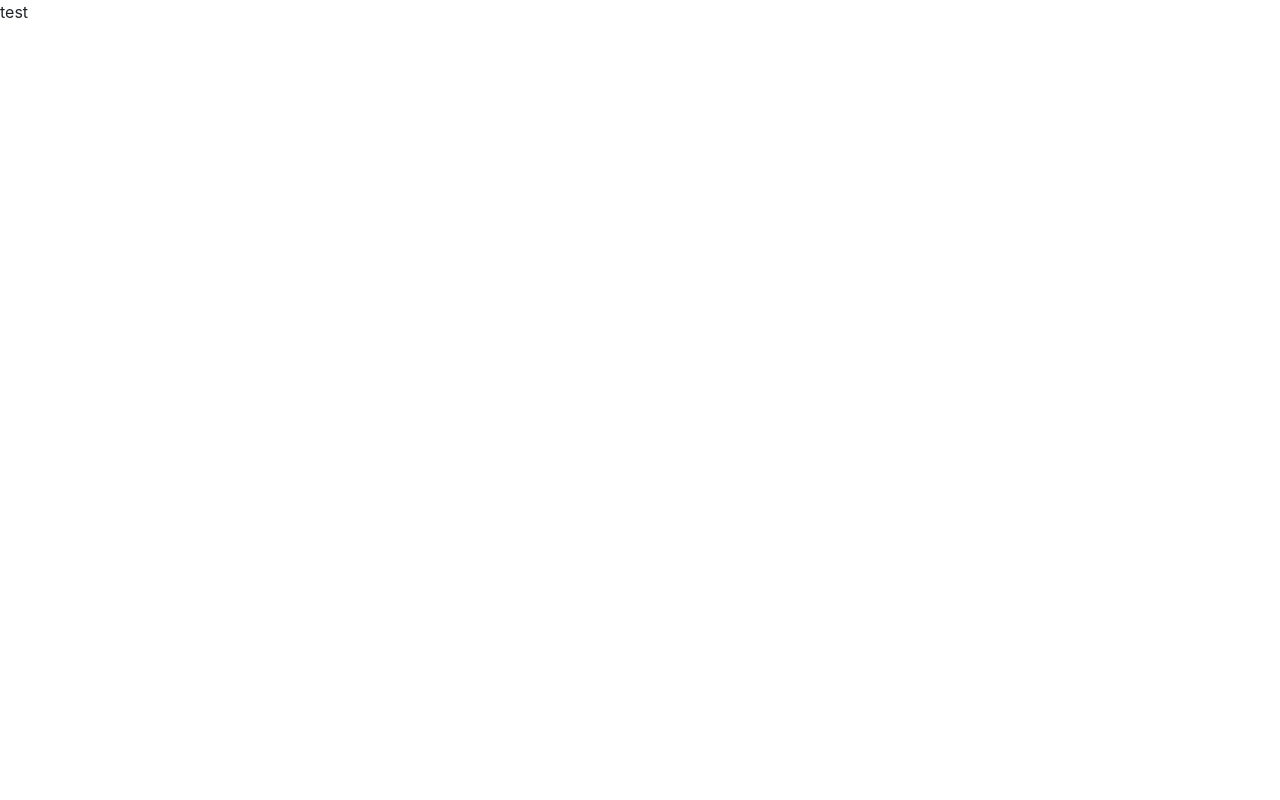
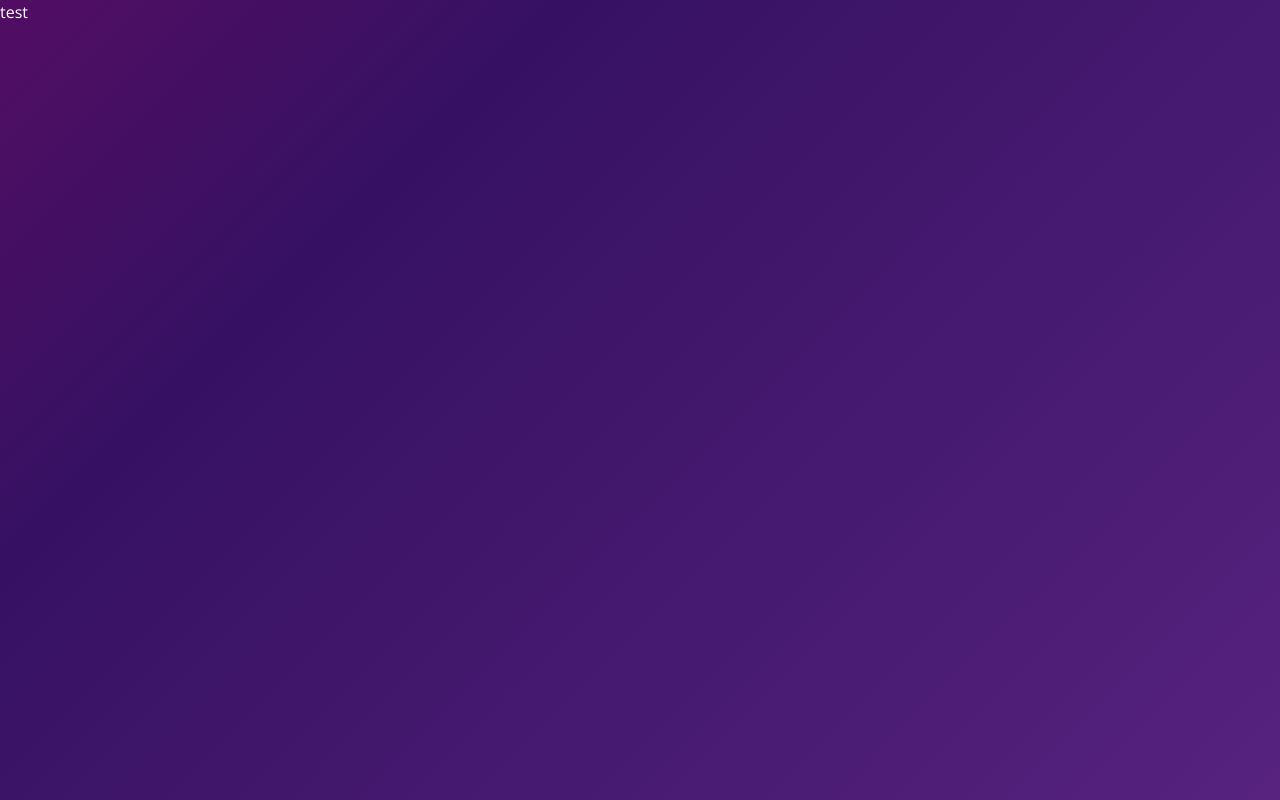
Before and after one commit to lulondon/ll-signage-travel, a React app: page / in a window 1280 px wide. Built offline with nearby package versions, Linux system fonts and the light colour scheme.

Commit message:
Basic gradient bg

```diff
--- a/src/components/ui/App.jsx
+++ b/src/components/ui/App.jsx
@@ -1,4 +1,6 @@
 import React from 'react'
+
+import '../../styles/App.css'
 
 const App = () => <div>test</div>
 
--- a/src/index.jsx
+++ b/src/index.jsx
@@ -4,5 +4,7 @@ import 'bootstrap/dist/css/bootstrap.min.css'
 
 import App from './components/ui/App'
 
-render(<App />,
-document.getElementById('root'))
+render(
+  <App />,
+  document.getElementById('root')
+)
--- /dev/null
+++ b/src/styles/App.css
@@ -0,0 +1,49 @@
+@import url('https://fonts.googleapis.com/css?family=Open+Sans:300');
+
+body {
+  font-family: 'Open Sans', sans-serif;
+  width: 100wh;
+  height: 90vh;
+  color: #fff;
+  background: linear-gradient(-45deg, #6F3092, #361163, #B70062, #ED2482);
+  background-size: 400% 400%;
+  -webkit-animation: Gradient 20s ease infinite;
+  -moz-animation: Gradient 20s ease infinite;
+  animation: Gradient 20s ease infinite;
+}
+
+@-webkit-keyframes Gradient {
+  0% {
+    background-position: 0% 50%
+  }
+  50% {
+    background-position: 100% 50%
+  }
+  100% {
+    background-position: 0% 50%
+  }
+}
+
+@-moz-keyframes Gradient {
+  0% {
+    background-position: 0% 50%
+  }
+  50% {
+    background-position: 100% 50%
+  }
+  100% {
+    background-position: 0% 50%
+  }
+}
+
+@keyframes Gradient {
+  0% {
+    background-position: 0% 50%
+  }
+  50% {
+    background-position: 100% 50%
+  }
+  100% {
+    background-position: 0% 50%
+  }
+}
```
